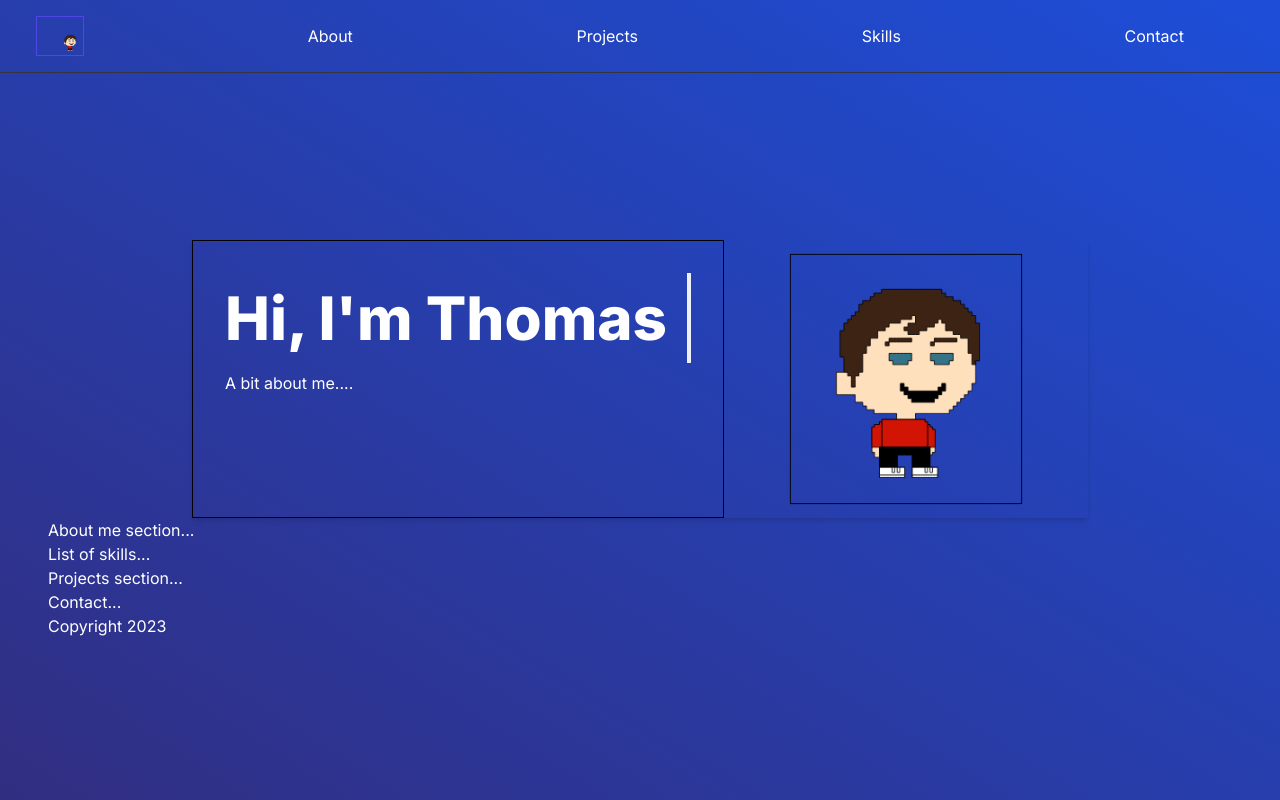
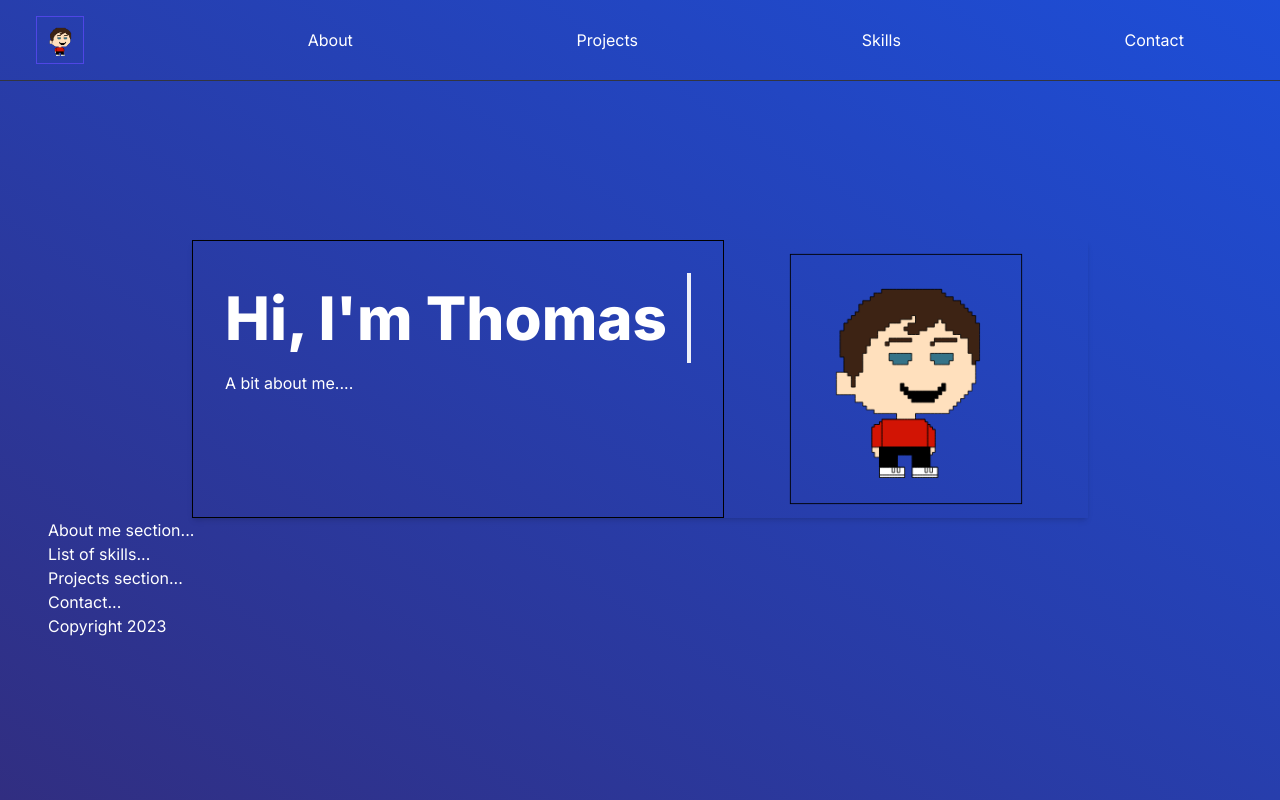
Before and after one commit to tvincent23/Portfolio, a Next.js app in the folder my-app/: page / in a window 1280 px wide. Built offline with nearby package versions, Linux system fonts and the light colour scheme.

Commit message:
navbar image centred

```diff
--- a/my-app/app/components/Navbar.jsx
+++ b/my-app/app/components/Navbar.jsx
@@ -7,7 +7,7 @@ const Navbar = () => {
   return (
     <nav className="fixed top-0 left-0 right-0 z-50 border-b border-[#33353F] bg-opacity-100 max-h-48">
       <div className="flex flex-wrap items-center justify-between lg:mr-20 lg:ml-5 px-4 py-4 text-white">
-        <div className="flex justify-center items-center pt-3 pl-5 max-w-12 max-h-12 border border-indigo-600">
+        <div className="flex justify-center items-center max-w-12 max-h-12 border border-indigo-600">
           <Image className="scale-75" src={Avatar} alt="avatar image" />
         </div>
         {/* <code className="font-mono font-bold">app/page.js</code> */}
```
